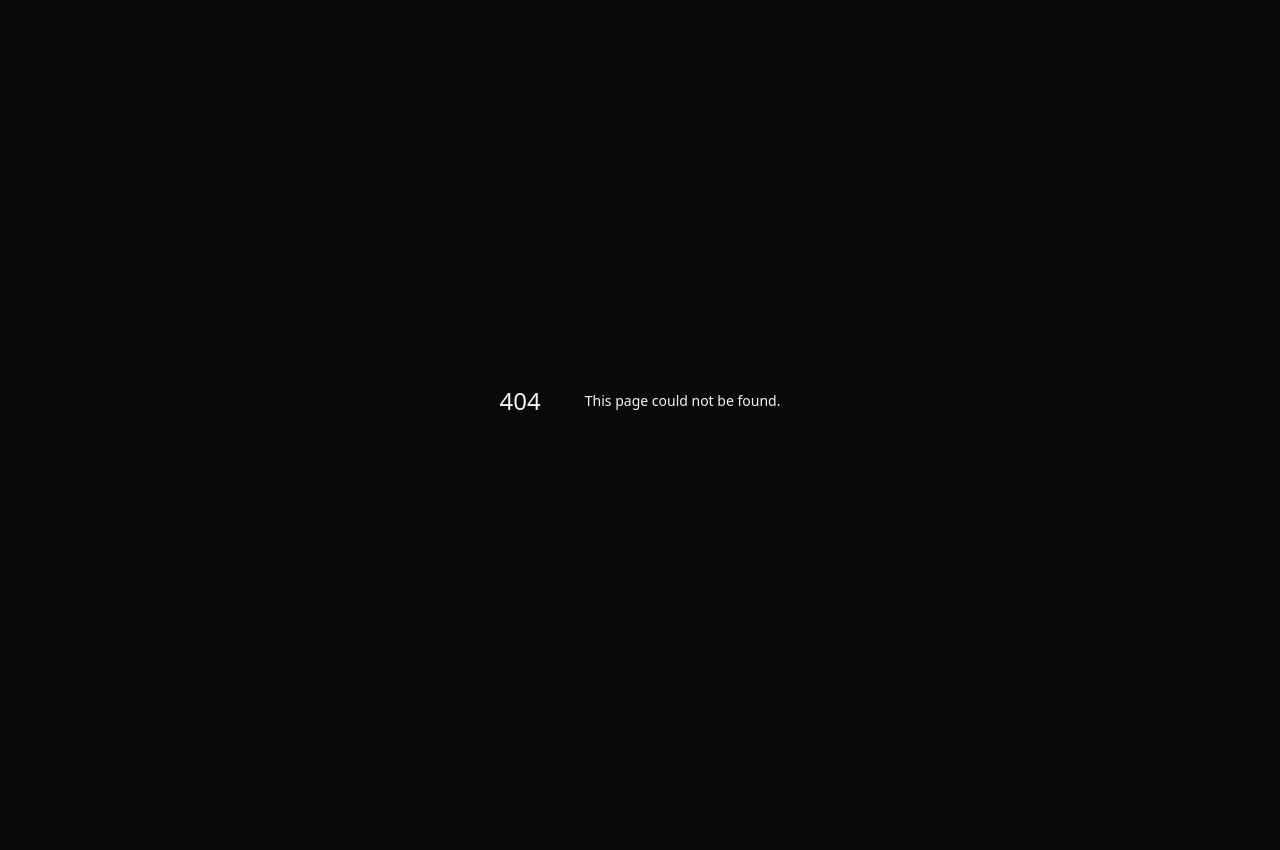
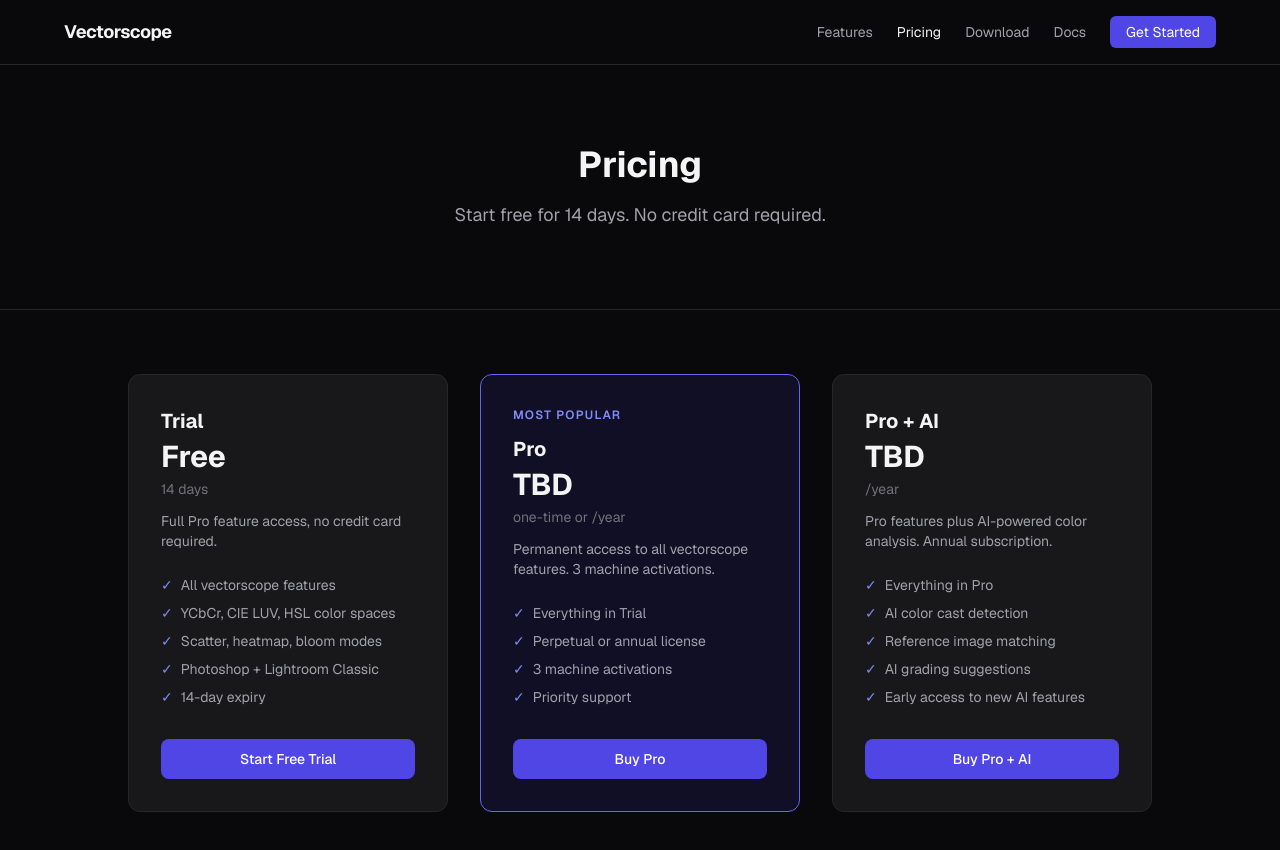
Before and after one commit to kevinkiklee/chromascope, a Next.js app in the folder apps/web/: page /pricing in a window 1280 px wide. Before the commit this address had no page. Shown: the top 850 px of the page. Before the commit the page ends 800 px from the top, so only its background shows below. Built offline with nearby package versions, Linux system fonts and the light colour scheme; no server answers.

Commit message:
feat(web): add pricing page with 3-tier cards, CheckoutButton, and Stripe checkout session route

```diff
--- /dev/null
+++ b/apps/web/app/api/stripe/checkout/route.ts
@@ -0,0 +1,14 @@
+import { NextRequest, NextResponse } from 'next/server';
+import { stripe } from '@/lib/stripe';
+
+export async function POST(req: NextRequest) {
+  const { priceId } = await req.json();
+  const session = await stripe.checkout.sessions.create({
+    mode: priceId.includes('recurring') ? 'subscription' : 'payment',
+    line_items: [{ price: priceId, quantity: 1 }],
+    success_url: `${process.env.NEXT_PUBLIC_BASE_URL}/account?session_id={CHECKOUT_SESSION_ID}`,
+    cancel_url: `${process.env.NEXT_PUBLIC_BASE_URL}/pricing`,
+    metadata: { source: 'vectorscope_web' },
+  });
+  return NextResponse.json({ url: session.url });
+}
--- /dev/null
+++ b/apps/web/app/pricing/CheckoutButton.tsx
@@ -0,0 +1,24 @@
+'use client';
+
+export default function CheckoutButton({ priceId, label }: { priceId: string; label: string }) {
+  async function handleClick() {
+    const res = await fetch('/api/stripe/checkout', {
+      method: 'POST',
+      headers: { 'Content-Type': 'application/json' },
+      body: JSON.stringify({ priceId }),
+    });
+    const data = await res.json();
+    if (data.url) {
+      window.location.href = data.url;
+    }
+  }
+
+  return (
+    <button
+      onClick={handleClick}
+      className="bg-indigo-600 hover:bg-indigo-500 text-white px-4 py-2.5 rounded-lg text-sm font-medium transition-colors w-full"
+    >
+      {label}
+    </button>
+  );
+}
--- /dev/null
+++ b/apps/web/app/pricing/page.tsx
@@ -0,0 +1,124 @@
+import Link from 'next/link';
+import CheckoutButton from './CheckoutButton';
+
+const TIERS = [
+  {
+    name: 'Trial',
+    price: 'Free',
+    period: '14 days',
+    description: 'Full Pro feature access, no credit card required.',
+    bullets: [
+      'All vectorscope features',
+      'YCbCr, CIE LUV, HSL color spaces',
+      'Scatter, heatmap, bloom modes',
+      'Photoshop + Lightroom Classic',
+      '14-day expiry',
+    ],
+    cta: 'Start Free Trial',
+    ctaHref: '/download',
+    highlight: false,
+    priceId: null,
+  },
+  {
+    name: 'Pro',
+    price: 'TBD',
+    period: 'one-time or /year',
+    description: 'Permanent access to all vectorscope features. 3 machine activations.',
+    bullets: [
+      'Everything in Trial',
+      'Perpetual or annual license',
+      '3 machine activations',
+      'Priority support',
+    ],
+    cta: 'Buy Pro',
+    ctaHref: null,
+    highlight: true,
+    priceId: process.env.NEXT_PUBLIC_STRIPE_PRO_PRICE_ID ?? '',
+  },
+  {
+    name: 'Pro + AI',
+    price: 'TBD',
+    period: '/year',
+    description: 'Pro features plus AI-powered color analysis. Annual subscription.',
+    bullets: [
+      'Everything in Pro',
+      'AI color cast detection',
+      'Reference image matching',
+      'AI grading suggestions',
+      'Early access to new AI features',
+    ],
+    cta: 'Buy Pro + AI',
+    ctaHref: null,
+    highlight: false,
+    priceId: process.env.NEXT_PUBLIC_STRIPE_PRO_AI_PRICE_ID ?? '',
+  },
+];
+
+export default function PricingPage() {
+  return (
+    <div className="min-h-screen bg-zinc-950 text-zinc-100">
+      <nav className="border-b border-zinc-800 px-6 py-4">
+        <div className="max-w-6xl mx-auto flex items-center justify-between">
+          <Link href="/" className="font-bold text-lg tracking-tight">Vectorscope</Link>
+          <div className="flex items-center gap-6 text-sm text-zinc-400">
+            <Link href="/features" className="hover:text-zinc-100 transition-colors">Features</Link>
+            <Link href="/pricing" className="text-zinc-100">Pricing</Link>
+            <Link href="/download" className="hover:text-zinc-100 transition-colors">Download</Link>
+            <Link href="/docs" className="hover:text-zinc-100 transition-colors">Docs</Link>
+            <Link href="/download" className="bg-indigo-600 hover:bg-indigo-500 text-white px-4 py-1.5 rounded-md transition-colors">
+              Get Started
+            </Link>
+          </div>
+        </div>
+      </nav>
+
+      <header className="py-20 px-6 text-center border-b border-zinc-800">
+        <div className="max-w-2xl mx-auto">
+          <h1 className="text-4xl font-bold mb-4">Pricing</h1>
+          <p className="text-zinc-400 text-lg">Start free for 14 days. No credit card required.</p>
+        </div>
+      </header>
+
+      <section className="py-16 px-6">
+        <div className="max-w-5xl mx-auto grid grid-cols-1 md:grid-cols-3 gap-8">
+          {TIERS.map((tier) => (
+            <div
+              key={tier.name}
+              className={`rounded-xl p-8 border flex flex-col ${
+                tier.highlight
+                  ? 'border-indigo-500 bg-indigo-950/40'
+                  : 'border-zinc-800 bg-zinc-900'
+              }`}
+            >
+              {tier.highlight && (
+                <span className="text-xs font-semibold text-indigo-400 uppercase tracking-widest mb-3">Most Popular</span>
+              )}
+              <h2 className="text-xl font-bold mb-1">{tier.name}</h2>
+              <div className="text-3xl font-bold mb-1">{tier.price}</div>
+              <div className="text-zinc-500 text-sm mb-3">{tier.period}</div>
+              <p className="text-zinc-400 text-sm mb-6">{tier.description}</p>
+              <ul className="text-sm text-zinc-400 space-y-2 mb-8 flex-1">
+                {tier.bullets.map((b) => (
+                  <li key={b} className="flex gap-2">
+                    <span className="text-indigo-400">✓</span>
+                    {b}
+                  </li>
+                ))}
+              </ul>
+              {tier.ctaHref ? (
+                <Link
+                  href={tier.ctaHref}
+                  className="bg-indigo-600 hover:bg-indigo-500 text-white px-4 py-2.5 rounded-lg text-sm font-medium transition-colors text-center"
+                >
+                  {tier.cta}
+                </Link>
+              ) : (
+                <CheckoutButton priceId={tier.priceId!} label={tier.cta} />
+              )}
+            </div>
+          ))}
+        </div>
+      </section>
+    </div>
+  );
+}
```
